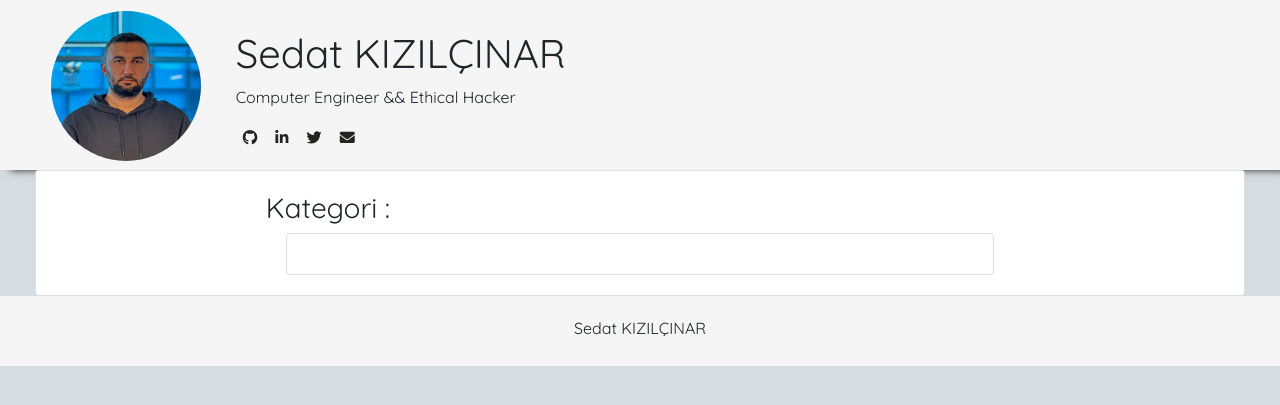
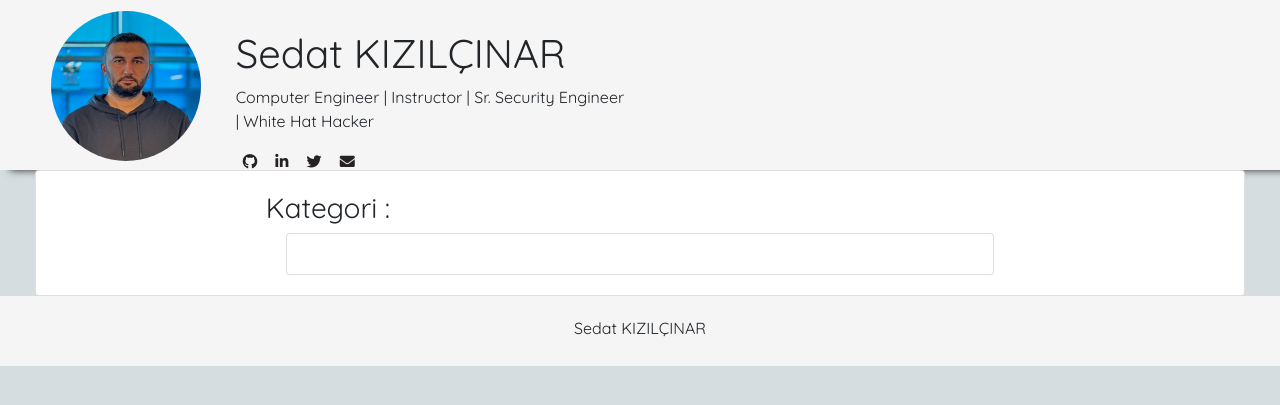
Before and after one commit to laccart/laccart, a Jekyll site: the page built from categories/analiz.md, in a window 1280 px wide. Shown: the top 405 px of the page. Built offline with Jekyll 4.4.1, drawn with Linux system fonts in a browser that asks for light colours; nearby versions of some CDN libraries.

Commit message:
Update _config.yml

```diff
--- a/_config.yml
+++ b/_config.yml
@@ -1,5 +1,5 @@
 title: Sedat KIZILÇINAR
-subtitle: Computer Engineer && Ethical Hacker
+subtitle: Computer Engineer | Instructor | Sr. Security Engineer | White Hat Hacker
 description: >- # this means to ignore newlines until "baseurl:"
   Siber Güvenlik Blogu
 baseurl: "/" # the subpath of your site, e.g. /blog
```
